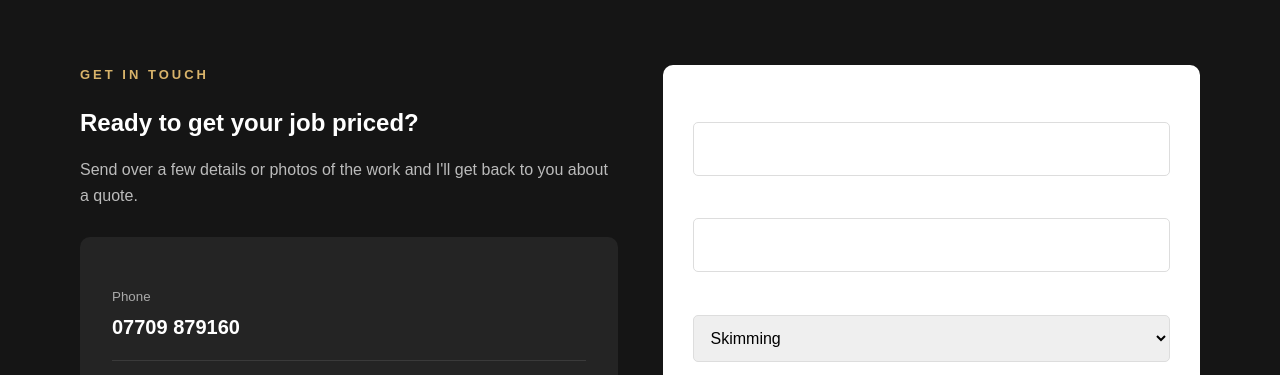
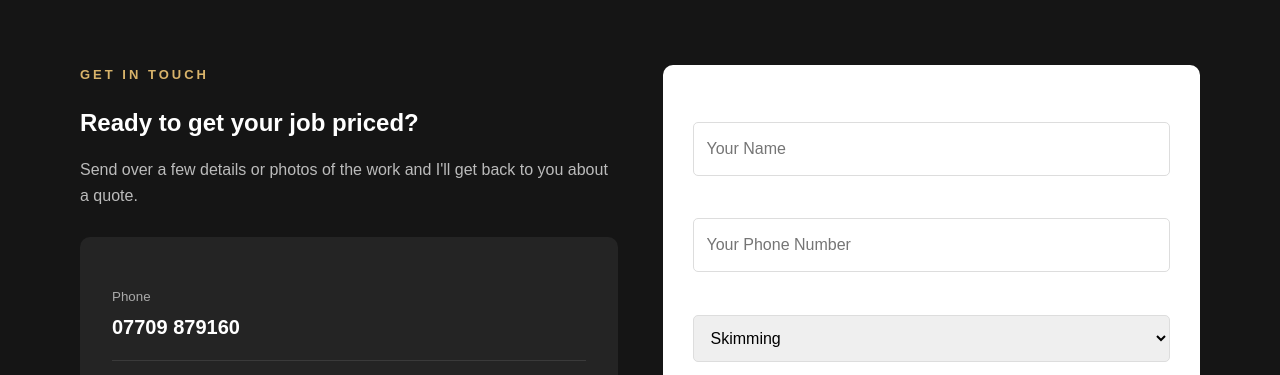
Before and after one commit to vzddpgkmf5-rgb/-steeltrowel-plastering, a plain HTML site: page index.html in a window 1280 px wide. Shown: the part 3080-3455 px from the top of the page. Drawn offline with Linux system fonts and the light colour scheme; files whose address does not match are found by name.

Commit message:
Update index.html

```diff
--- a/index.html
+++ b/index.html
@@ -162,8 +162,8 @@ body{padding-bottom:48px}
       </div>
     </div>
     <form action="mailto:07709879160" method="post" enctype="text/plain">
-      <label for="name">Name</label><input id="name" name="Name" required>
-      <label for="phone">Phone number</label><input id="phone" name="Phone" type="tel" required>
+      <label for="name">Name</label><input id="name" name="Name"placeholder="Your Name" required>
+      <label for="phone">Phone number</label><input id="phone" name="Phone" placeholder="Your Phone Number" type="tel" required>
       <label for="service">What do you need doing?</label>
       <select id="service" name="Service">
         <option>Skimming</option><option>Plaster boarding</option><option>Patch repair</option><option>Ceiling work</option><option>Other</option>
```
